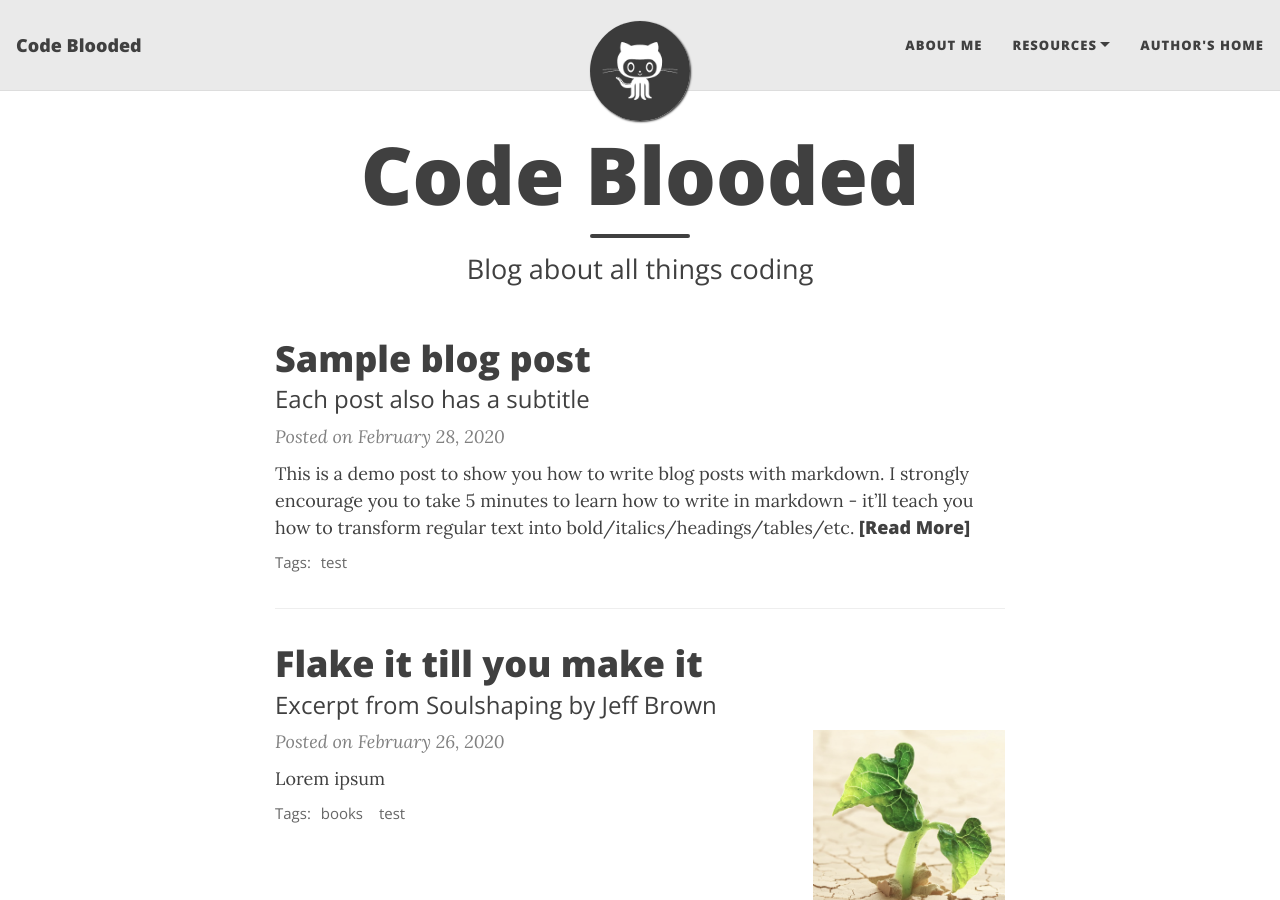
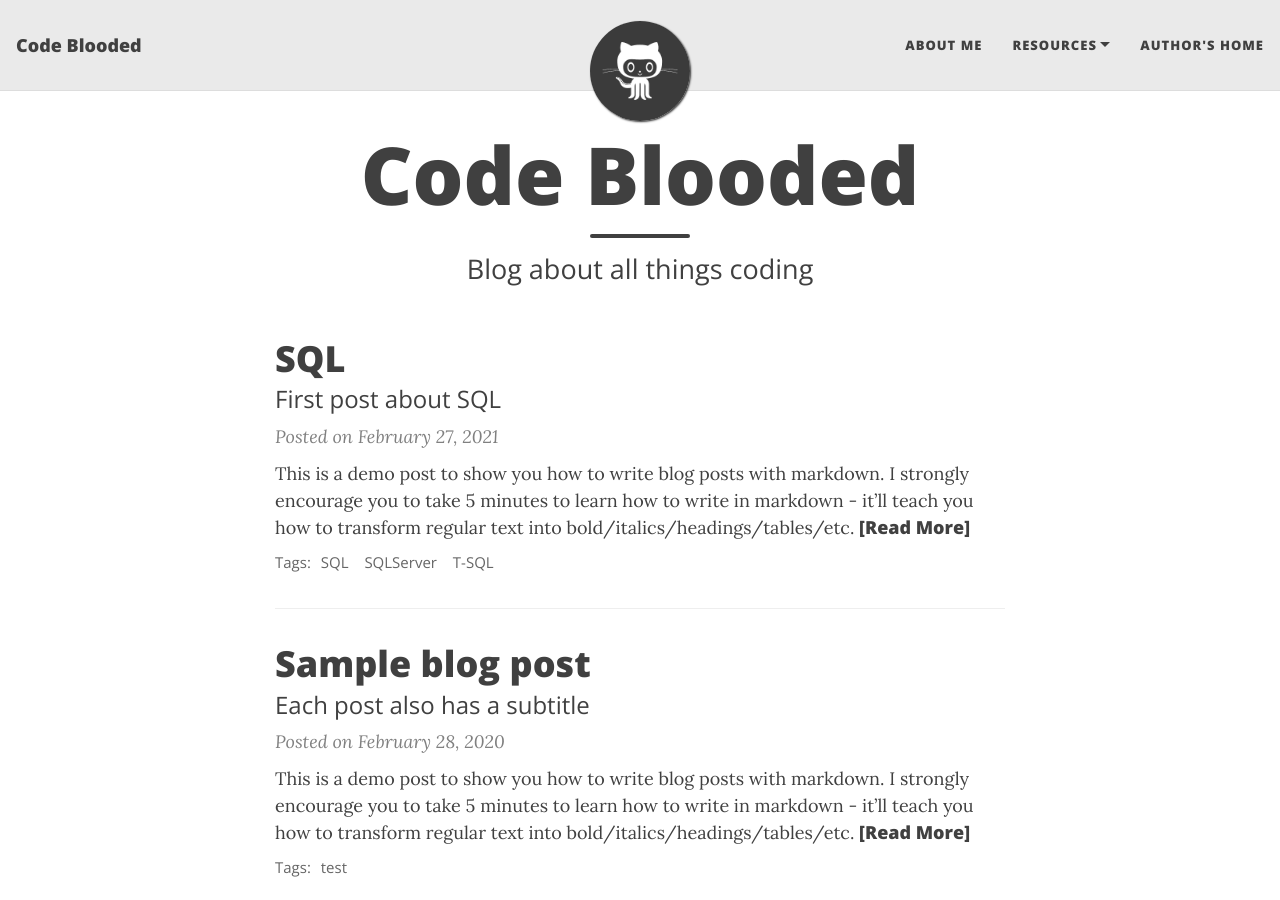
Before and after one commit to fionapye/fionapye.github.io, a Jekyll site: the page built from index.html, in a window 1280 px wide and 900 px high. Built offline with Jekyll 4.4.1, drawn with Linux system fonts in a browser that asks for light colours; nearby versions of some CDN libraries; the list of posts is cut into pages by our own code.

Commit message:
Add SQL info page

````diff
--- /dev/null
+++ b/SQL.md
@@ -0,0 +1,31 @@
+---
+layout: page
+title: SQL
+subtitle: A page to link all the SQL resources together
+---
+
+# Background
+The inspiration for this website came from working with SQL and realising that particular function combinations and syntax were useful in lots of different places. Initially I tried to recall where they were from, but this quickly became unsustainable.
+
+I realised that the most efficient way was to store them somewhere central and accessible, along with nice demos of their functionality.
+Since I learnt a lot from the online community I wanted to give something back, and so this blog came into being!
+
+I mainly work with Microsoft SQL Server using Transact-SQL (T-SQL) so the examples on here (at least for now) are primarily for this, although I am sure a lot of the logic carries between versions.
+
+## Tags
+The SQL resources are tagged with the version of SQL they were developed in.
+
+### Key
+T-SQL - Transact SQL <br>
+SQLServer - Microsoft SQL Server
+
+
+# External Resources
+
+[Google](https://www.google.com/) → when in doubt, Google it! <br>
+[W3Schools](https://www.w3schools.com/sql/default.asp ) → super useful for syntax, very user friendly, really great for basics! <br>
+[Microsoft Documentation](https://docs.microsoft.com/en-us/sql/t-sql/language-reference?view=sql-server-ver15) → for SQL Server they built it! Less user friendly, but right into the technical detail. <br>
+[StackOverflow](https://stackoverflow.com/) → Awesome community that can answer any question! <br>
+
+
+# Posts
--- a/_config.yml
+++ b/_config.yml
@@ -18,6 +18,7 @@
   Resources:
     - Beautiful Jekyll: ""
     - Learn markdown: "https://www.markdowntutorial.com/"
+    - SQL: "SQL"
   Author's home: "https://github.com/fionapye"
 
 # --- Logo --- #
--- /dev/null
+++ b/_posts/2021-02-27-post-1.md
@@ -0,0 +1,78 @@
+---
+layout: post
+title: SQL
+subtitle: First post about SQL
+gh-repo:
+gh-badge: [star, fork, follow]
+tags: [SQL, SQLServer, T-SQL]
+comments: true
+---
+
+This is a demo post to show you how to write blog posts with markdown.  I strongly encourage you to [take 5 minutes to learn how to write in markdown](https://markdowntutorial.com/) - it'll teach you how to transform regular text into bold/italics/headings/tables/etc.
+
+**Here is some bold text**
+
+## Here is a secondary heading
+
+Here's a useless table:
+
+| Number | Next number | Previous number |
+| :------ |:--- | :--- |
+| Five | Six | Four |
+| Ten | Eleven | Nine |
+| Seven | Eight | Six |
+| Two | Three | One |
+
+
+How about a yummy crepe?
+
+![Crepe](https://s3-media3.fl.yelpcdn.com/bphoto/cQ1Yoa75m2yUFFbY2xwuqw/348s.jpg)
+
+It can also be centered!
+
+![Crepe](https://s3-media3.fl.yelpcdn.com/bphoto/cQ1Yoa75m2yUFFbY2xwuqw/348s.jpg){: .mx-auto.d-block :}
+
+Here's a code chunk:
+
+~~~
+var foo = function(x) {
+  return(x + 5);
+}
+foo(3)
+~~~
+
+And here is the same code with syntax highlighting:
+
+```javascript
+var foo = function(x) {
+  return(x + 5);
+}
+foo(3)
+```
+
+And here is the same code yet again but with line numbers:
+
+{% highlight javascript linenos %}
+var foo = function(x) {
+  return(x + 5);
+}
+foo(3)
+{% endhighlight %}
+
+## Boxes
+You can add notification, warning and error boxes like this:
+
+### Notification
+
+{: .box-note}
+**Note:** This is a notification box.
+
+### Warning
+
+{: .box-warning}
+**Warning:** This is a warning box.
+
+### Error
+
+{: .box-error}
+**Error:** This is an error box.
````
